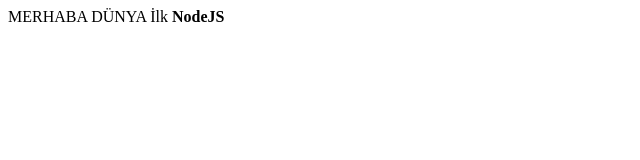
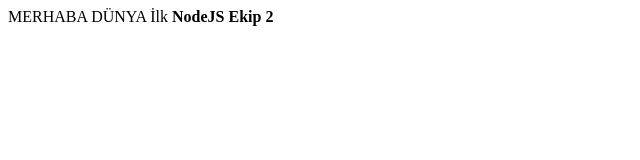
Before and after one commit to thehocca/test, a website: page public/index.html in a window 1280 px wide. Shown: the full height of the page, 0-640 px from the left. Drawn offline with Linux system fonts and the light colour scheme.

Commit message:
indexfdf

```diff
--- a/public/index.html
+++ b/public/index.html
@@ -4,5 +4,6 @@
 <body>
 MERHABA DÜNYA
 İlk <b>NodeJS</b>
+<b>Ekip 2 </b>
 </body>
 </html>
```
